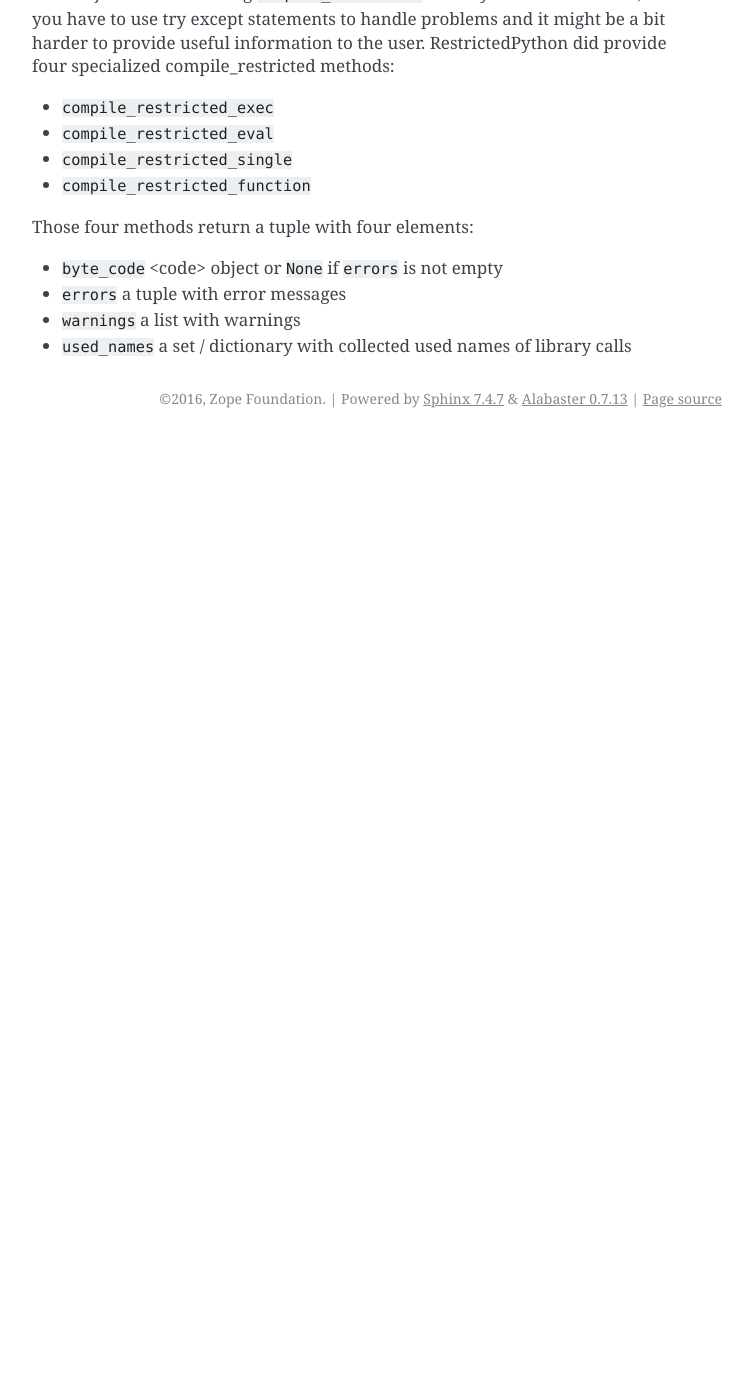
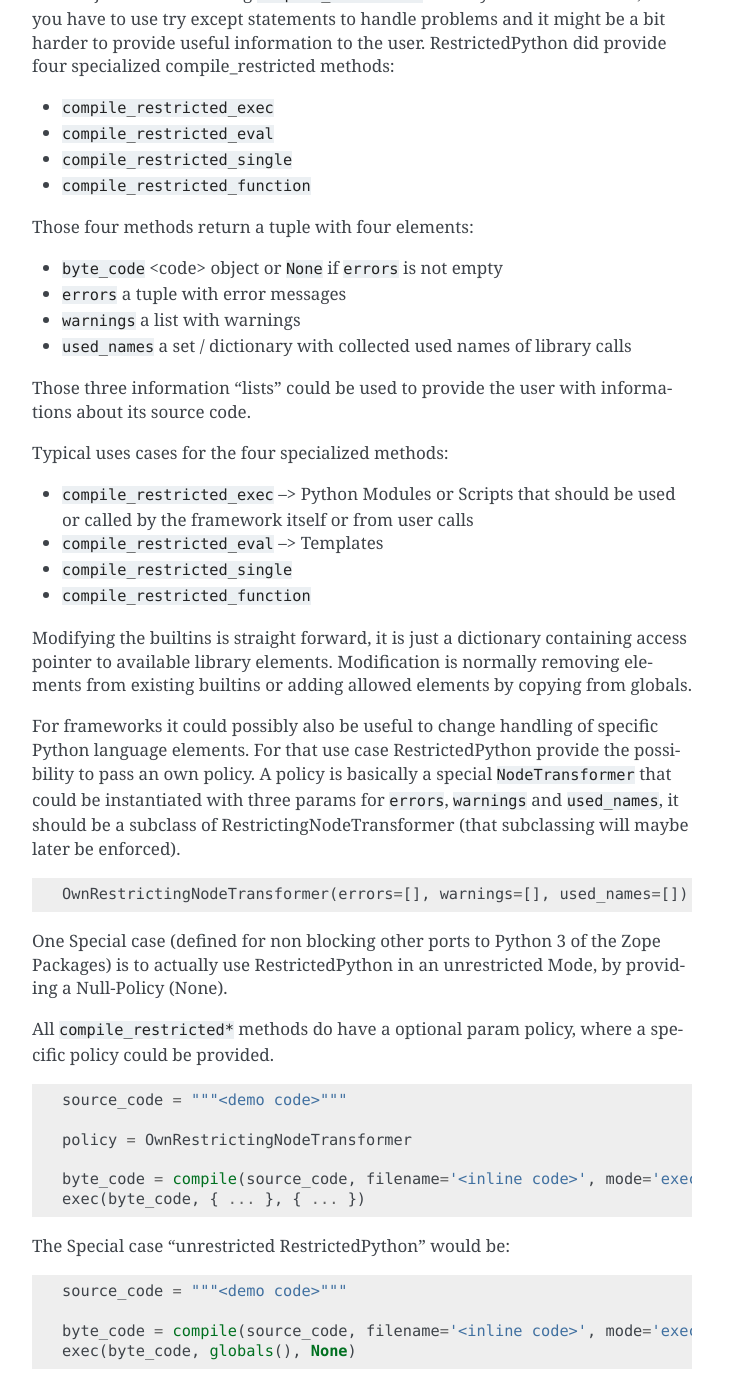
Before and after one commit to zopefoundation/RestrictedPython, a Sphinx documentation site: the page built from docs/usage/index.rst, in a window 1280 px wide and 1400 px high, scrolled down 2330 px. Shown: the whole window, without its empty margins (388-1141 px from the left). Built offline with Sphinx 7.4.7, drawn with Linux system fonts in a browser that asks for light colours; before the commit the page ends 2768 px from its top, so only the background shows below that.

Commit message:
explain usage more in detail

```diff
--- a/docs/usage/index.rst
+++ b/docs/usage/index.rst
@@ -105,7 +105,7 @@ So you normally end up using:
 
 One common advanced usage would be to define an own restricted builtin dictionary.
 
-
+.. _sec_usage_frameworks
 
 Usage on frameworks and Zope
 ----------------------------
@@ -124,3 +124,45 @@ Those four methods return a tuple with four elements:
 * ``errors`` a tuple with error messages
 * ``warnings`` a list with warnings
 * ``used_names`` a set / dictionary with collected used names of library calls
+
+Those three information "lists" could be used to provide the user with informations about its source code.
+
+Typical uses cases for the four specialized methods:
+
+* ``compile_restricted_exec`` --> Python Modules or Scripts that should be used or called by the framework itself or from user calls
+* ``compile_restricted_eval`` --> Templates
+* ``compile_restricted_single``
+* ``compile_restricted_function``
+
+Modifying the builtins is straight forward, it is just a dictionary containing access pointer to available library elements.
+Modification is normally removing elements from existing builtins or adding allowed elements by copying from globals.
+
+For frameworks it could possibly also be useful to change handling of specific Python language elements.
+For that use case RestrictedPython provide the possibility to pass an own policy.
+A policy is basically a special ``NodeTransformer`` that could be instantiated with three params for ``errors``, ``warnings`` and ``used_names``, it should be a subclass of RestrictingNodeTransformer (that subclassing will maybe later be enforced).
+
+.. code:: Python
+
+    OwnRestrictingNodeTransformer(errors=[], warnings=[], used_names=[])
+
+One Special case (defined for non blocking other ports to Python 3 of the Zope Packages) is to actually use RestrictedPython in an unrestricted Mode, by providing a Null-Policy (None).
+
+All ``compile_restricted*`` methods do have a optional param policy, where a specific policy could be provided.
+
+.. code:: Python
+
+    source_code = """<demo code>"""
+
+    policy = OwnRestrictingNodeTransformer
+
+    byte_code = compile(source_code, filename='<inline code>', mode='exec', policy=policy)
+    exec(byte_code, { ... }, { ... })
+
+The Special case "unrestricted RestrictedPython" would be:
+
+.. code:: Python
+
+    source_code = """<demo code>"""
+
+    byte_code = compile(source_code, filename='<inline code>', mode='exec', policy=None)
+    exec(byte_code, globals(), None)
```
